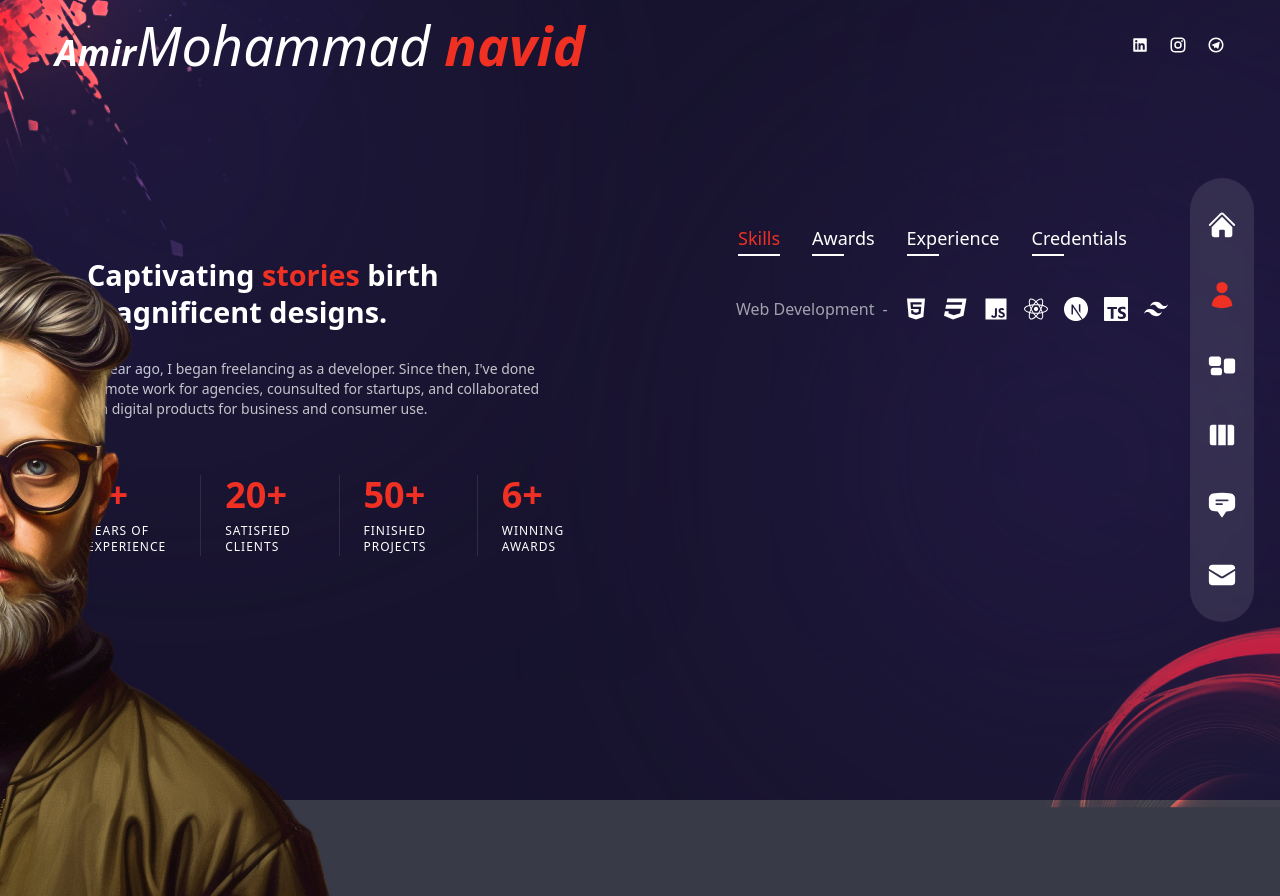
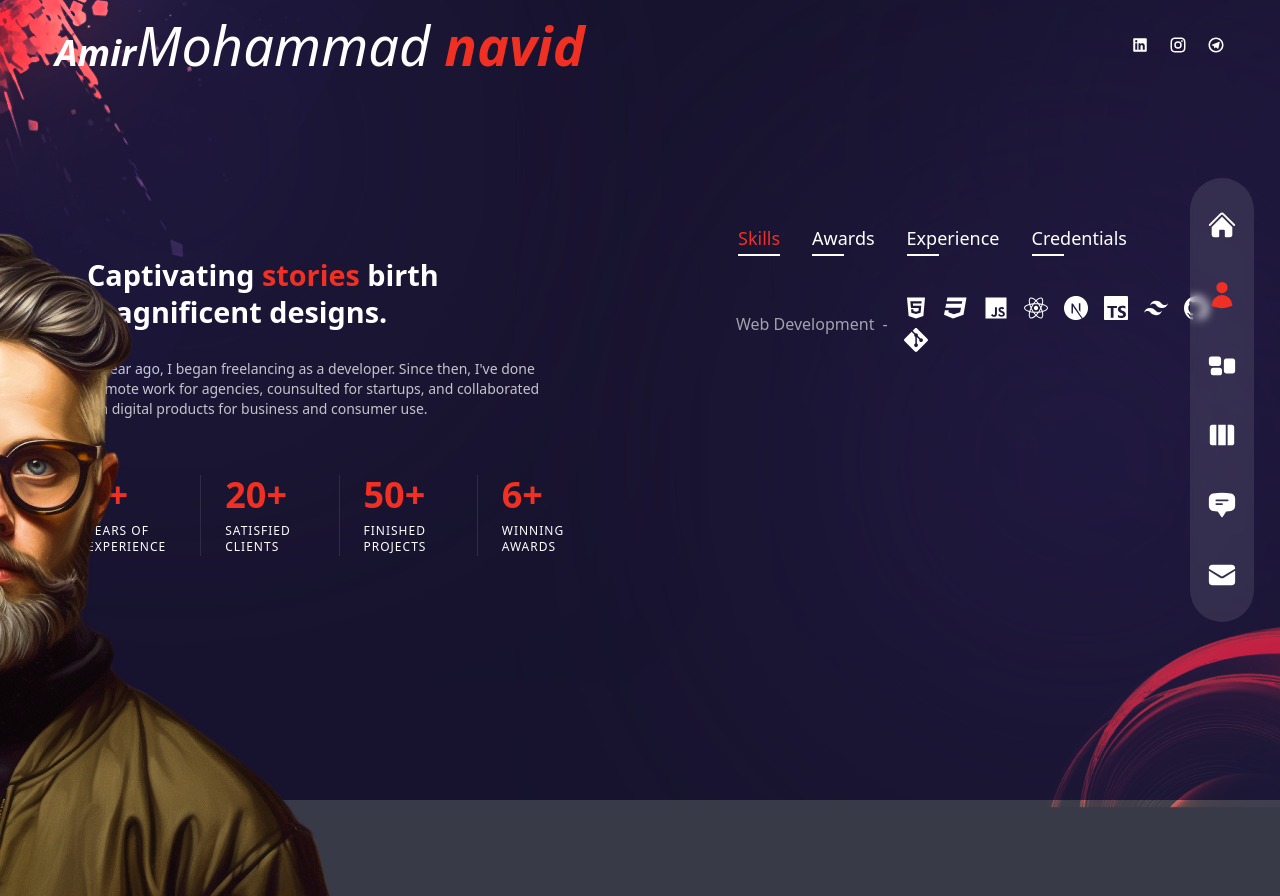
Before and after one commit to AmirMoNavid/my-portfolio, a Next.js app: page /about in a window 1280 px wide. Shown: the top 896 px of the page. Built offline with nearby package versions, Linux system fonts and the light colour scheme.

Commit message:
Update index.js

```diff
--- a/pages/about/index.js
+++ b/pages/about/index.js
@@ -15,6 +15,8 @@ import {
   SiAdobephotoshop,
   SiTypescript,
   SiTailwindcss,
+  SiGithub,
+  SiGit,
 } from "react-icons/si";
 
 import { useState } from "react";
@@ -34,6 +36,8 @@ const aboutData = [
           <SiNextdotjs />,
           <SiTypescript />,
           <SiTailwindcss />,
+          <SiGithub />,
+          <SiGit />,
         ],
       },
     ],
@@ -135,7 +139,7 @@ const About = () => {
               {/* experience */}
               <div className="relative flex-1 after:w-[1px] after:h-full after:bg-white/10 after:absolute after:top-0 after:right-0 ">
                 <div className="text-2xl xl:text-4xl font-extrabold text-accent mb-2">
-                  <CountUp start={-1} end={2} duration={8} />+
+                  <CountUp start={-1} end={1} duration={8} />+
                 </div>
                 <div className="text-xs uppercase tracking-[1px] leading-[1.4] max-w-[100px]">
                   Years of experience
@@ -186,7 +190,7 @@ const About = () => {
                   key={itemIndex}
                   className={` ${
                     index === itemIndex &&
-                    "text-accent after:w-[100%] after:transition-all after:duration-300 after:bg-red-600"
+                    "text-accent after:w-[100%] after:transition-all after:duration-300 after:bg-red-700"
                   }   cursor-pointer capitalize xl:text-lg relative after:w-8 after:h-[2px] after:bg-white    after:absolute after:-bottom-1 after:left-0 `}
                   onClick={() => setIndex(itemIndex)}
                 >
@@ -208,7 +212,7 @@ const About = () => {
                   </div>
                   <div className="hidden md:flex">-</div>
                   <div>{item.stage}</div>
-                  <div className="flex gap-x-4">
+                  <div className="flex gap-x-4 gap-y-2 flex-wrap">
                     {/* icons */}
                     {item.icons?.map((icon, itemIndex) => {
                       return (
```
